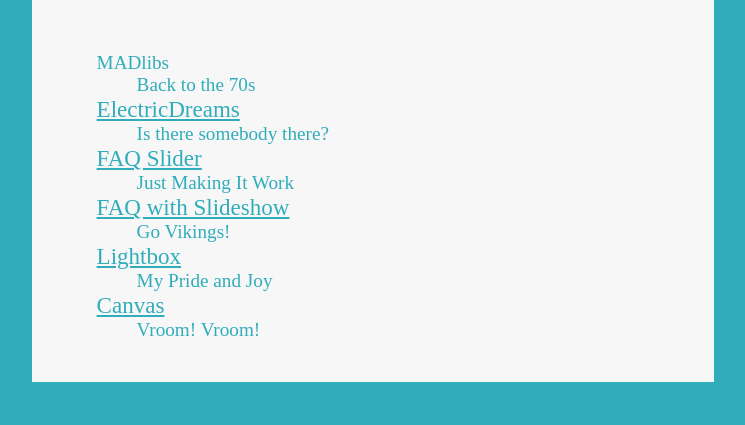
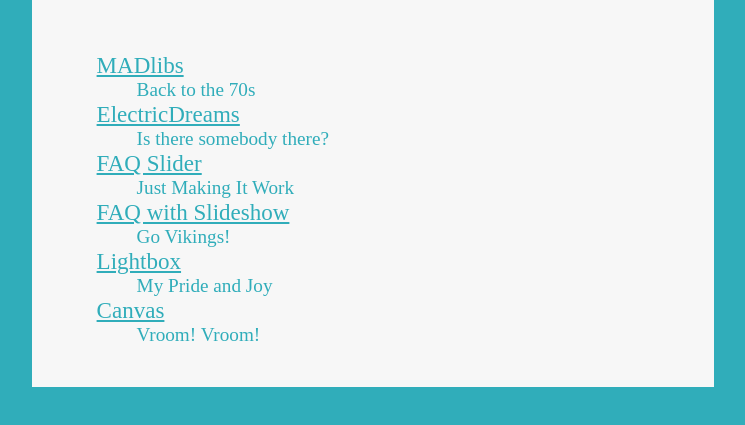
Before and after one commit to colleen-smith/colleen-smith.github.io, a plain HTML site: page index.html in a window 1280 px wide. Shown: the part 201-626 px from the top of the page, without its empty margins (166-911 px from the left). Drawn offline with Linux system fonts and the light colour scheme.

Commit message:
fix link

```diff
--- a/index.html
+++ b/index.html
@@ -30,7 +30,7 @@
         <h1><img class="logo" src="images/signs2.png"></h1>
 	<h1>Fun with JavaScript / Jquery</h1><br />
         <ul class="menu">
-	<li <a href = "MADlibs/fortune_rev2.html">MADlibs</a></li>
+	<li><a href = "MADlibs/fortune_rev2.html">MADlibs</a></li>
             <ul><li>Back to the 70s</li></ul>
 	<li><a href = "electricDreams/powerup.html">ElectricDreams</a></li>
             <ul><li>Is there somebody there?</li></ul>
```
